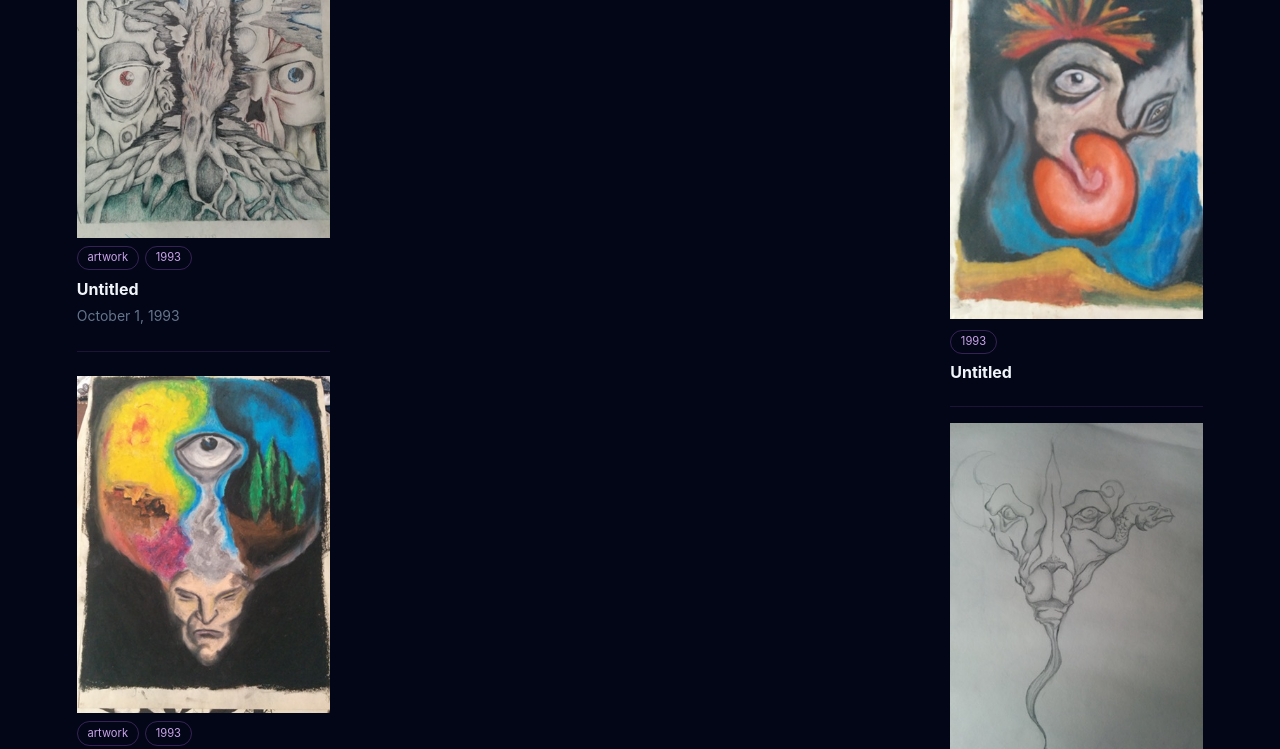
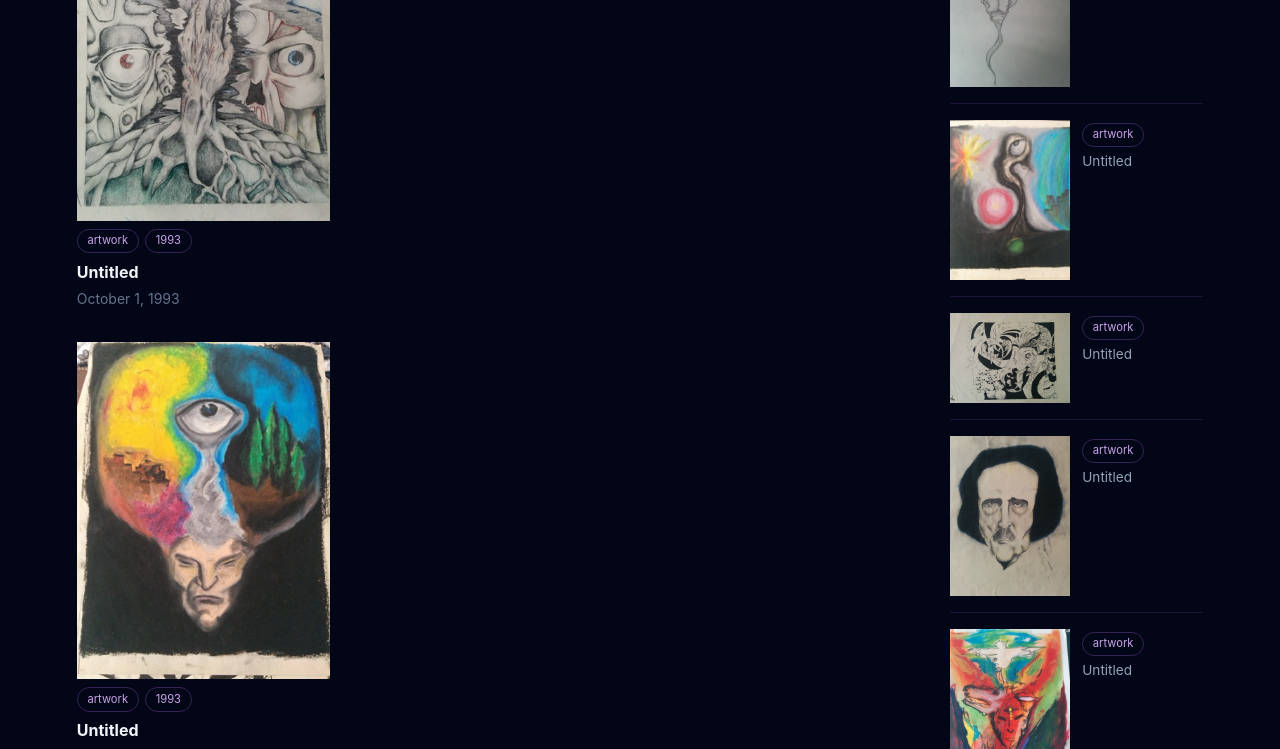
Before and after one commit to SeanMNLawrence/Lucidvagary-11ty, an Eleventy site: page src/index.njk in a window 1280 px wide. Shown: the part 556-1305 px from the top of the page. Built offline with nearby package versions, Linux system fonts and the light colour scheme; Eleventy itself is replaced by a stand-in of ours; files that its build step writes are made by us from their sources.

Commit message:
Restore original wireframe layout: left column no divider borders, right column back to compact horizontal cards with divider lines and bigger thumbnails

```diff
--- a/src/css/style.css
+++ b/src/css/style.css
@@ -210,8 +210,7 @@ a {
 
 .recent-card {
   display: block;
-  padding-bottom: 1rem;
-  border-bottom: 1px solid var(--border-accent);
+  padding-bottom: 0;
 }
 
 .recent-image {
@@ -271,28 +270,23 @@ a {
 }
 
 .bytag-card {
-  display: block;
+  display: flex;
+  gap: 0.75rem;
   padding-bottom: 1rem;
   border-bottom: 1px solid var(--border-accent);
 }
 
 .bytag-image {
-  width: 100%;
+  flex-shrink: 0;
+  width: 120px;
   border-radius: 0;
   overflow: hidden;
-  margin-bottom: 0.5rem;
 }
 
 .bytag-image img {
   width: 100%;
   height: auto;
   display: block;
-}
-
-.bytag-card h4 {
-  font-size: 1rem;
-  color: var(--text-heading);
-  margin: 0.35rem 0 0.15rem;
 }
 
 .bytag-excerpt {
--- a/src/index.njk
+++ b/src/index.njk
@@ -57,9 +57,10 @@ title: "lucid vagary"
         <img src="{{ item.post.data.image }}" alt="{{ item.post.data.description or item.post.data.title }}" loading="lazy">
       </div>
       {% endif %}
-      <span class="post-tag-mini">{{ item.tag }}</span>
-      <h4>{{ item.post.data.title }}</h4>
-      <p class="bytag-excerpt">{{ item.post.data.description or "" }}</p>
+      <div class="bytag-body">
+        <span class="post-tag-mini">{{ item.tag }}</span>
+        <p class="bytag-excerpt">{{ item.post.data.description or item.post.data.title }}</p>
+      </div>
     </a>
     {% endfor %}
   </aside>
```
